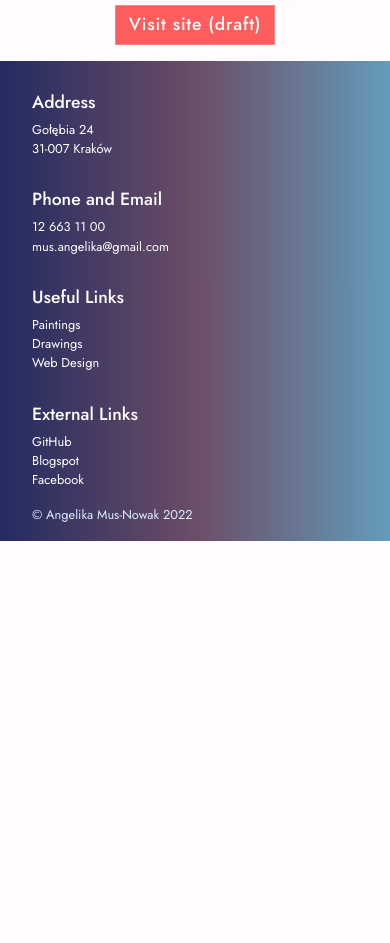
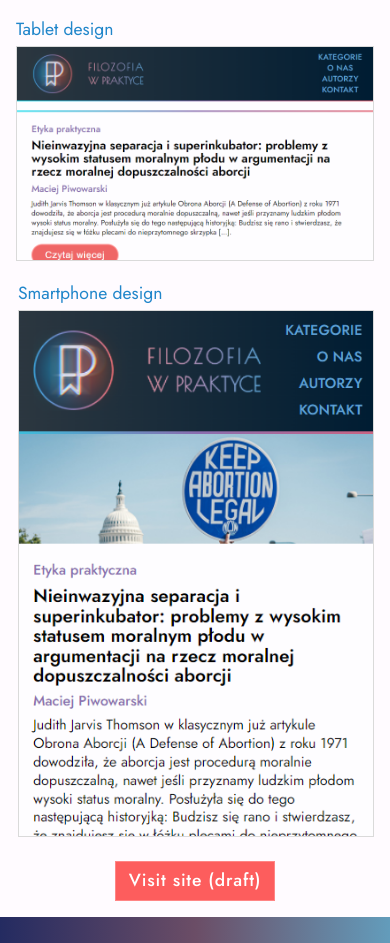
Before and after one commit to angelikamusnowak/portfolio, a plain HTML site: page fwp.html in a window 390 px wide. Shown: the part 479-1422 px from the top of the page. Before the commit the page ends 1020 px from the top, so only its background shows below. Drawn offline with Linux system fonts and the light colour scheme.

Commit message:
fwp web design

```diff
--- a/fwp.html
+++ b/fwp.html
@@ -67,7 +67,27 @@
             <span class="visually-hidden">Next</span>
           </button>
         </div>
-        <a class="button web" href="https://diametros.uj.edu.pl/diametros" target="_blank" rel="noopener noreferrer"><button>Visit site (draft)</button></a>
+        <div class="flex two-parent" id="parent">
+          <div class="flex two-child" id="child">
+            <div class="flex t">
+              <div class="flex column" id="t">
+                <h4>Tablet design</h4>
+                <div class="tablet scroll">
+                  <div class="image"></div>
+                </div>
+              </div>
+            </div>
+            <div class="flex s">
+              <div class="flex column" id="s">
+                <h4>Smartphone design</h4>
+                <div class="smartphone scroll">
+                  <div class="image"></div>
+                </div>
+              </div>
+            </div>
+          </div>
+        </div>
+        <a class="button web" href="https://angelikamusnowak.github.io/Filozofia_w_praktyce/" target="_blank" rel="noopener noreferrer"><button>Visit site (draft)</button></a>
       </div>
       <footer>
         <div class="footer">
--- a/resources/styles.css
+++ b/resources/styles.css
@@ -574,6 +574,27 @@ nav a:hover {
   background-repeat: no-repeat;
 }
 
+/* button */
+
+.web a>button {
+  height: 3rem;
+  margin: 0.8rem 0;
+  width: 12rem;
+  font-size: 1.3rem;
+  font-weight: 500;
+  border: rgba(255, 141, 141, 0.849) 1px solid;
+  background-color: rgb(253, 93, 93);
+  color:rgb(255, 255, 255);
+  letter-spacing: 0.05rem;
+  transition: background-color 0.3s ease-in-out;
+  cursor: pointer;
+}
+
+.web a>button:hover {
+  background-color: rgb(255, 45, 45);
+  border:rgb(253, 93, 93) 2px solid;
+}
+
 /* diametros */
 
 .diametros .desktop .image {
@@ -592,6 +613,13 @@ nav a:hover {
 }
 
 /* media queries */
+@media only screen and (max-width: 1195px) {
+
+  .tablet, .smartphone {
+    flex-basis: 32rem;
+  }
+
+}
 
 @media only screen and (max-width: 1088px) {
 
@@ -612,23 +640,12 @@ nav a:hover {
   }
 }
 
-.web a>button {
-  height: 3rem;
-  margin: 0.8rem 0;
-  width: 12rem;
-  font-size: 1.3rem;
-  font-weight: 500;
-  border: rgba(255, 141, 141, 0.849) 1px solid;
-  background-color: rgb(253, 93, 93);
-  color:rgb(255, 255, 255);
-  letter-spacing: 0.05rem;
-  transition: background-color 0.3s ease-in-out;
-  cursor: pointer;
-}
+@media only screen and (max-width: 915px) {
 
-.web a>button:hover {
-  background-color: rgb(255, 45, 45);
-  border:rgb(253, 93, 93) 2px solid;
+  .tablet, .smartphone {
+    flex-basis: 25rem;
+  }
+
 }
 
 @media only screen and (max-width: 836px) {
@@ -656,6 +673,12 @@ nav a:hover {
 
   .smartphone {
     flex-basis: 40rem;
+  }
+}
+
+@media only screen and (max-width: 1000px) {
+  .web a>button {
+    margin: 0 0 1rem 0;
   }
 }
 
@@ -710,6 +733,14 @@ nav a:hover {
   background-repeat: no-repeat;
 }
 
+.fwp #parent {
+  flex-basis: 1250px;
+}
+
+.fwp #child {
+  flex-basis: 1250px;
+}
+
 #fwp1 {
   background-image: url('images/fwp_main_artykul.png');
 }
@@ -720,6 +751,16 @@ nav a:hover {
 
 #fwp3 {
   background-image: url('images/fwp_main_nagroda.png');
+}
+
+.fwp .tablet .image {
+  background-image: url('images/fwp_tablet.png');
+  padding-top: 108.14%;
+}
+
+.fwp .smartphone .image {
+  background-image: url('images/fwp_smartphone.png');
+  padding-top: 177.5%;
 }
 
 /* RESPONSIVE CSS
@@ -745,7 +786,16 @@ nav a:hover {
   }
 }
 
+@media only screen and (max-width: 490px) {
+
+  .fwp .smartphone {
+    flex-basis: 135vw;
+  }
+
+}
+
 @media only screen and (max-width: 400px) {
+
   .carousel {
     margin-bottom: 0.5rem;
   }
@@ -753,7 +803,9 @@ nav a:hover {
   .carousel-item {
     height: 60vw;
   }
+
 }
+
 @media (min-width: 40em) {
   /* Bump up size of carousel content */
   .carousel-caption p {
```
Also changed, not shown: resources/images/fwp_smartphone.png (added), resources/images/fwp_tablet.png (added).
